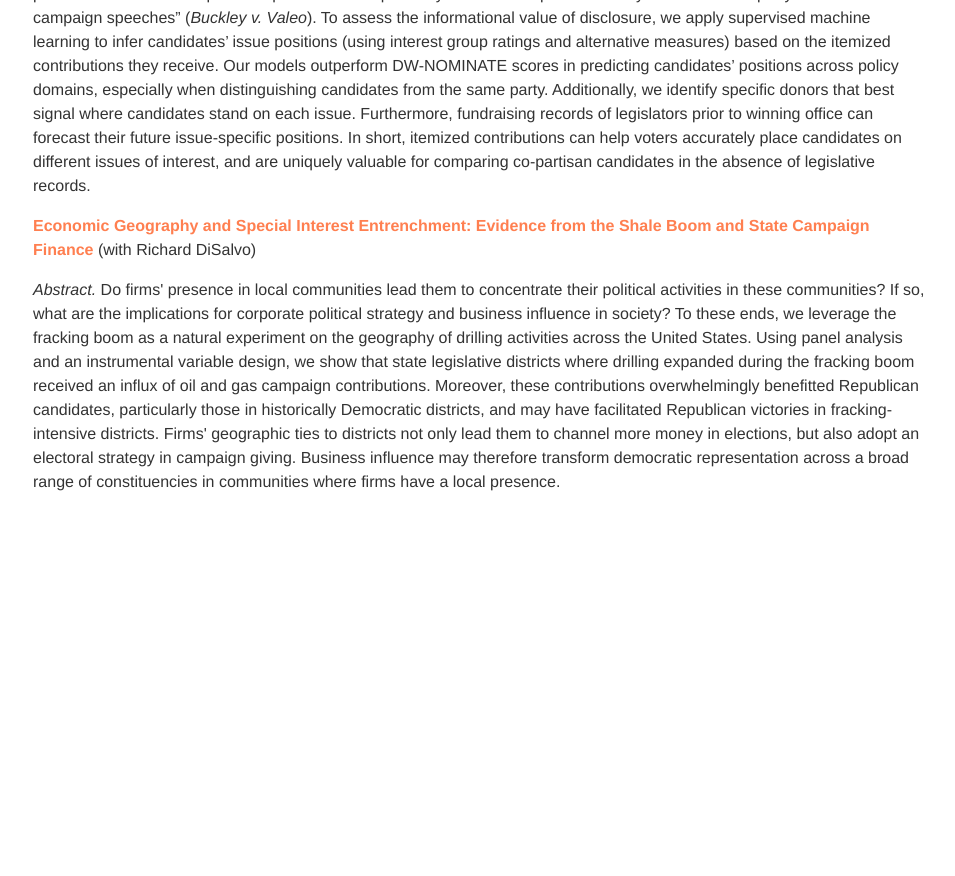
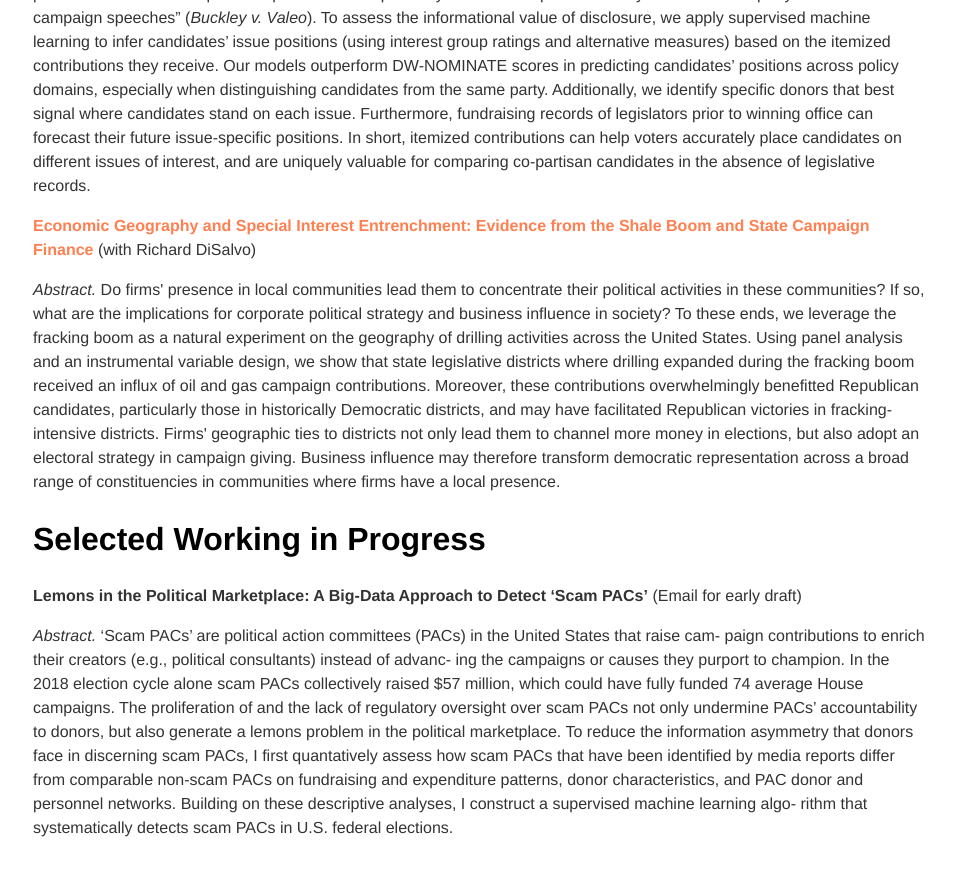
Before and after one commit to zhaoliresearch/zhaoliresearch.github.io, a Jekyll site: the page built from research/index.html, in a window 1280 px wide and 900 px high, scrolled down 1184 px. Shown: the top 876 px of the window, without its empty margins (159-1114 px from the left). Built offline with Jekyll 4.4.1, drawn with Linux system fonts in a browser that asks for light colours; before the commit the page ends 1738 px from its top, so only the background shows below that.

Commit message:
Update index.html

```diff
--- a/research/index.html
+++ b/research/index.html
@@ -16,4 +16,7 @@ title: Zhao Li, Ph.D.
 <p><i>Abstract.</i> The Supreme Court upholds mandatory disclosure of itemized contributions as an important means to help voters place candidates on the political spectrum “more precisely than is often possible solely on the basis of party labels and campaign speeches” (<i>Buckley v. Valeo</i>). To assess the informational value of disclosure, we apply supervised machine learning to infer candidates’ issue positions (using interest group ratings and alternative measures) based on the itemized contributions they receive. Our models outperform DW-NOMINATE scores in predicting candidates’ positions across policy domains, especially when distinguishing candidates from the same party. Additionally, we identify specific donors that best signal where candidates stand on each issue. Furthermore, fundraising records of legislators prior to winning office can forecast their future issue-specific positions. In short, itemized contributions can help voters accurately place candidates on different issues of interest, and are uniquely valuable for comparing co-partisan candidates in the absence of legislative records.</p>
 <p><b><a href="https://www.dropbox.com/s/i3kvtsxf0hrptey/DiSalvo%20and%20Li%20%282020%29.pdf?dl=0">Economic Geography and Special Interest Entrenchment: Evidence from the Shale Boom and State Campaign Finance</b></a> (with Richard DiSalvo)</p>
 <p><i>Abstract.</i> Do firms' presence in local communities lead them to concentrate their political activities in these communities? If so, what are the implications for corporate political strategy and business influence in society? To these ends, we leverage the fracking boom as a natural experiment on the geography of drilling activities across the United States. Using panel analysis and an instrumental variable design, we show that state legislative districts where drilling expanded during the fracking boom received an influx of oil and gas campaign contributions. Moreover, these contributions overwhelmingly benefitted Republican candidates, particularly those in historically Democratic districts, and may have facilitated Republican victories in fracking-intensive districts. Firms' geographic ties to districts not only lead them to channel more money in elections, but also adopt an electoral strategy in campaign giving. Business influence may therefore transform democratic representation across a broad range of constituencies in communities where firms have a local presence.</p>
+<h2>Selected Working in Progress </h2>
+<p><b>Lemons in the Political Marketplace: A Big-Data Approach to Detect ‘Scam PACs’</b> (Email for early draft)</p>
+<p><i>Abstract.</i> ‘Scam PACs’ are political action committees (PACs) in the United States that raise cam- paign contributions to enrich their creators (e.g., political consultants) instead of advanc- ing the campaigns or causes they purport to champion. In the 2018 election cycle alone scam PACs collectively raised $57 million, which could have fully funded 74 average House campaigns. The proliferation of and the lack of regulatory oversight over scam PACs not only undermine PACs’ accountability to donors, but also generate a lemons problem in the political marketplace. To reduce the information asymmetry that donors face in discerning scam PACs, I first quantatively assess how scam PACs that have been identified by media reports differ from comparable non-scam PACs on fundraising and expenditure patterns, donor characteristics, and PAC donor and personnel networks. Building on these descriptive analyses, I construct a supervised machine learning algo- rithm that systematically detects scam PACs in U.S. federal elections.</p>
 </div><!-- /.blurb -->
```
